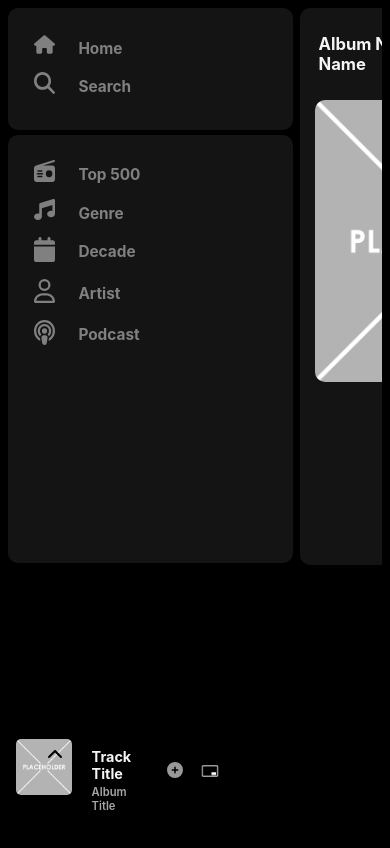
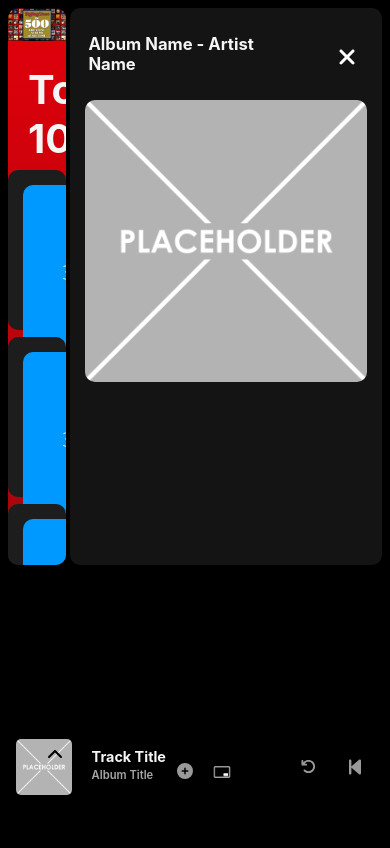
Before and after one commit to ma-boles/SpotifyApp, a React (Create React App) app in the folder my-spotify500-app/: page / in a window 390 px wide. Shown: the top 848 px of the page. Built offline with nearby package versions, Linux system fonts and the light colour scheme.

Commit message:
git commit -m "added media queries"

```diff
--- a/my-spotify500-app/src/styles/App.css
+++ b/my-spotify500-app/src/styles/App.css
@@ -86,6 +86,8 @@ a {
   display: flex;
   flex-wrap: wrap;
 }
+
+
 /*middle column*/
 
 .home--container {
@@ -196,3 +198,39 @@ a {
   border-radius: 10px;
   margin: .2em;
 }
+
+/* tablet screen */
+
+@media screen and (max-width: 1024px) {
+  /* nav */
+  .side{
+      width: 5em;
+  }
+  .ul--top {
+    width: 10%;
+  }
+  .ul--top > .line--item > a > li {
+    display: none
+  }
+
+  .ul--bottom {
+    width: 10%;
+  }
+  .ul--bottom > .line--item > a > li {
+    display: none
+  }
+
+  /* middle container */
+  .home--container {
+    margin: 0px;
+    width: 100%;
+  }
+
+}
+
+@media screen and (max-width:425px) {
+  .side {
+    display: none;
+  }
+
+}
--- a/my-spotify500-app/src/styles/HomePage.css
+++ b/my-spotify500-app/src/styles/HomePage.css
@@ -30,3 +30,11 @@ hr {
     margin-top: 5em;
     filter: invert(1);
 }
+
+/* mobile screens */
+
+@media screen and (max-width: 425px) {
+    .homePage {
+        background-color: transparent;
+    }
+}
--- a/my-spotify500-app/src/styles/Music-player.css
+++ b/my-spotify500-app/src/styles/Music-player.css
@@ -271,3 +271,30 @@
     height: 2.5em;
     margin-left: 35%;
 }
+
+@media screen and (max-width: 1024px) {
+    /* left side */
+    .h3--info--album {
+        width: 5rem;
+      }
+      .button--plus {
+        margin-left: 0px;
+      }
+
+    /* middle */
+    .player{
+        padding-left: 60px;
+        padding-right: 60px;
+    }
+
+    /* right */
+    .info--right {
+        margin-right: 30px;
+        width: 16.5em;
+
+    }
+}
+/*
+@media screen and (max-width: 425px) {
+
+}*/
```
